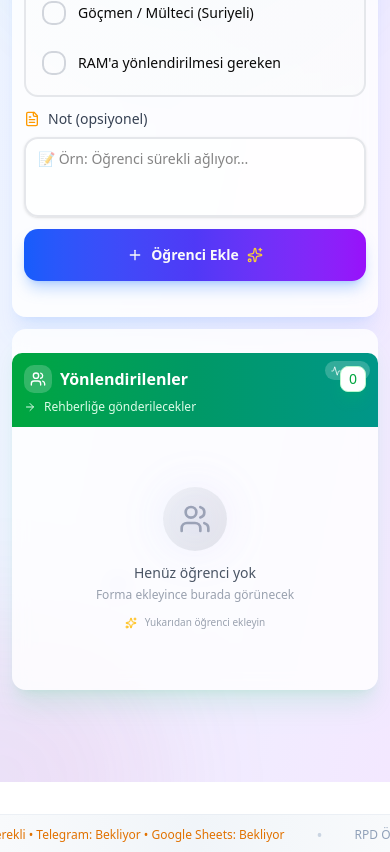
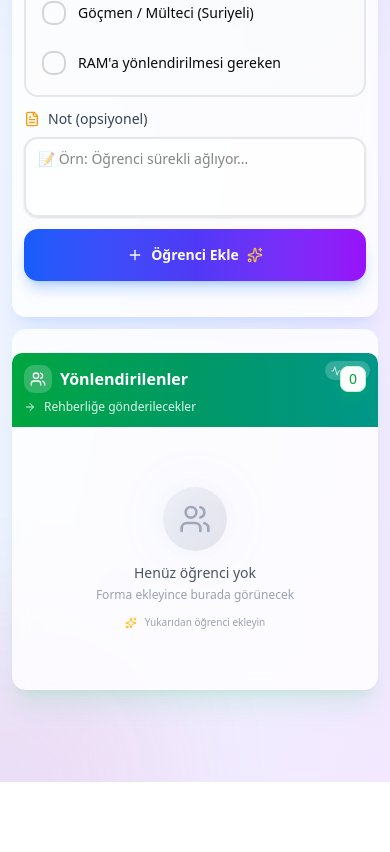
Before and after one commit to mervedalgin/rpd-app, a Next.js app: page / in a window 390 px wide. Shown: the part 1145-1997 px from the top of the page. After the commit the page ends 1927 px from the top, so only its background shows below. Built offline with nearby package versions, Linux system fonts and the light colour scheme.

Commit message:
Fix: Hide ConfigurationStatus on mobile to prevent overlap with sticky button

```diff
--- a/src/app/page.tsx
+++ b/src/app/page.tsx
@@ -6,8 +6,8 @@ export default function Home() {
   return (
     <>
       <RPDYonlendirme />
-      {/* Sayfanın en altında sistem durumu marquee */}
-      <div className="mt-8 mb-20 lg:mb-4">
+      {/* Sayfanın en altında sistem durumu marquee - Mobilde gizli (sticky butonla çakışmasın) */}
+      <div className="mt-8 pb-24 lg:pb-4 hidden lg:block">
         <ConfigurationStatus />
       </div>
       <Toaster />
```
